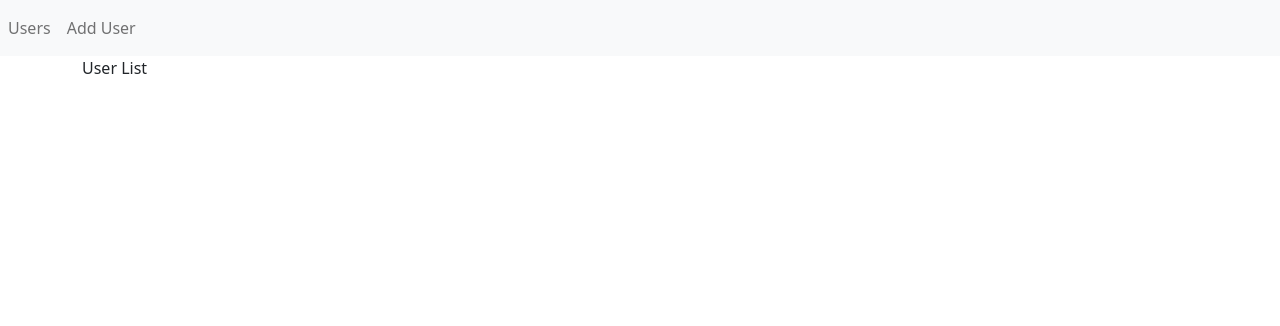
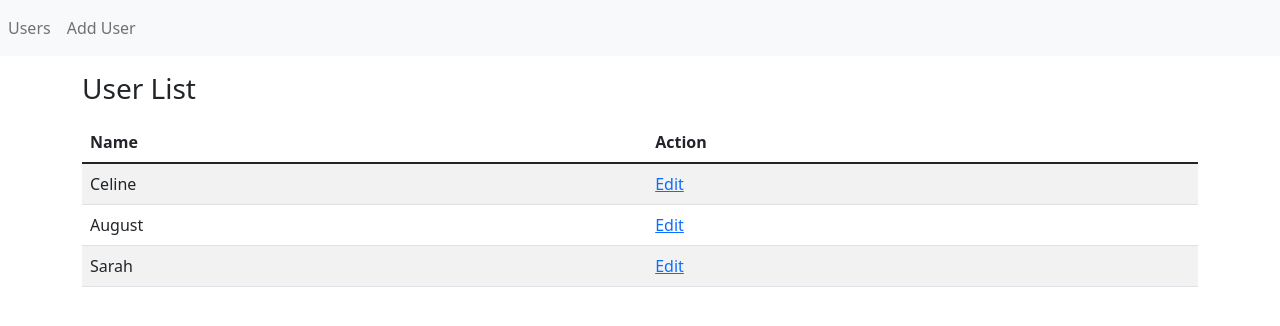
Before and after one commit to Buenaventura-Celine/User_Registration, a React (Create React App) app in the folder user_registration/: page / in a window 1280 px wide. Shown: the top 326 px of the page. Built offline with nearby package versions, Linux system fonts and the light colour scheme.

Commit message:
User list form

```diff
--- a/user_registration/src/CreateUser.js
+++ b/user_registration/src/CreateUser.js
@@ -1,11 +1,14 @@
 import React from 'react';
 import  { useForm } from "react-hook-form";
+import { useHistory } from 'react-router';
 
 export const CreateUser = () => {
     const { register, handleSubmit} = useForm();
+    const history = useHistory();
 
     const onSubmit = handleSubmit((data) =>{
         alert(JSON.stringify(data));
+        history.push("/")
     });
     return (
         <div className="container">
--- a/user_registration/src/UserList.js
+++ b/user_registration/src/UserList.js
@@ -1,5 +1,44 @@
-import React from 'react';
+import React, { useEffect, useState } from 'react';
+import { Link } from 'react-router-dom';
 
-export const UserList = () =>{
-    return <div className="container"> User List </div>
-}
+export const UserList = () => {
+    const [items, setItems] = useState([]);
+
+    useEffect(() => {
+        setItems([
+            {name: "Celine", id: 0},
+            {name: "August", id: 1},
+            {name: "Sarah", id: 2}
+        ])
+    }, [])
+
+    return(
+        <div className="container">
+            <div className="mt-3">
+                <h3>User List</h3>
+                <table className="table table-striped mt-3">
+                    <thead>
+                        <tr>
+                            <th>Name</th>
+                            <th>Action</th>
+                        </tr>
+                    </thead>
+                    <tbody>
+                        {
+                            items.map(user => (
+                                <tr key={user.id}>
+                                    <td>
+                                        {user.name}
+                                    </td>
+                                    <td>
+                                        <Link to={`/edit/${user.id}`}>Edit</Link>
+                                    </td>
+                                </tr>
+                            ))
+                        }
+                    </tbody>
+                </table>
+            </div>
+        </div>
+    );
+};
```
